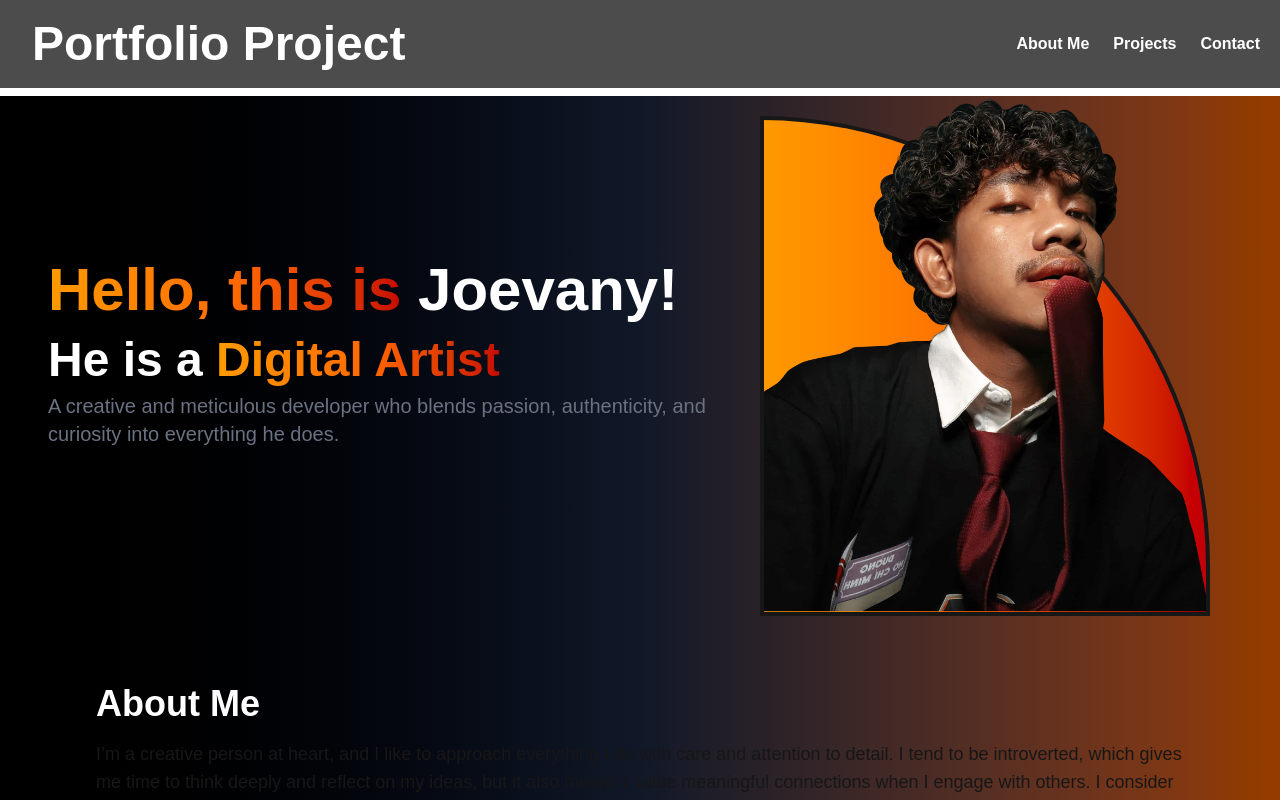
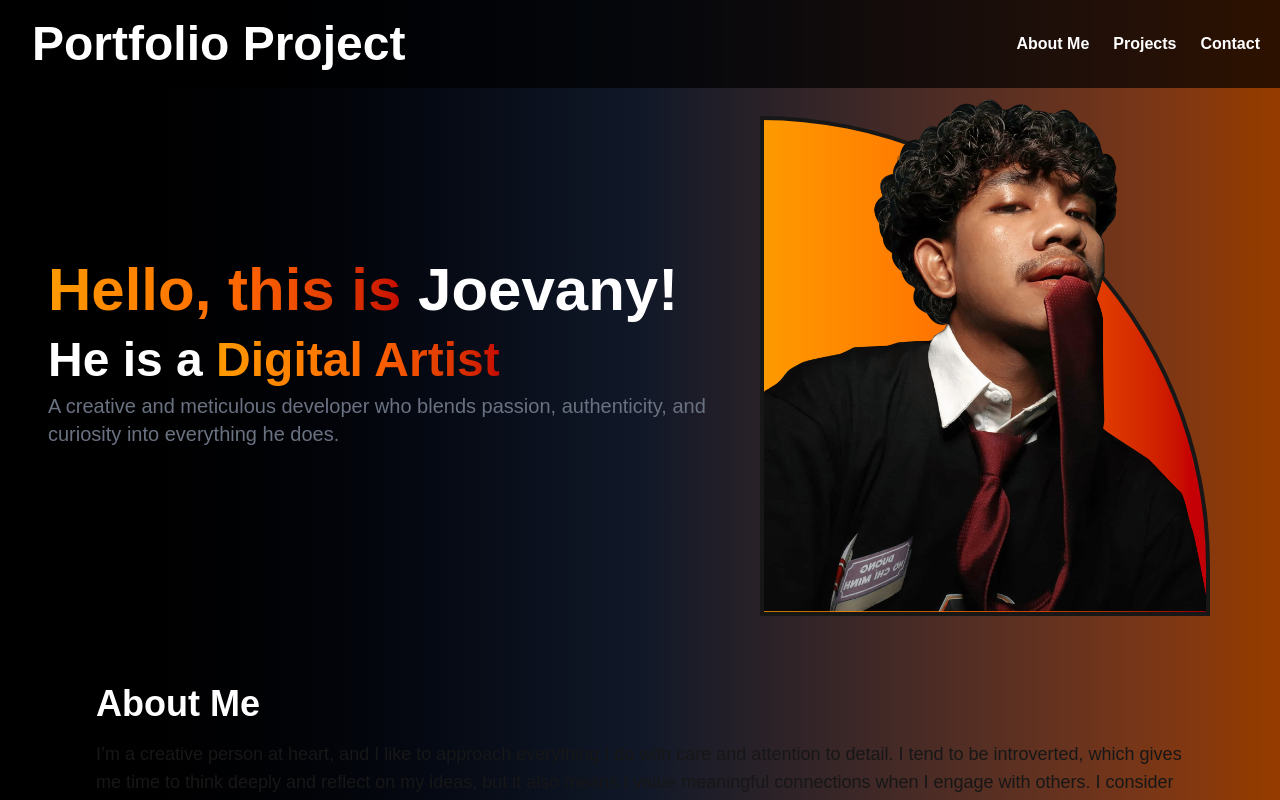
Before and after one commit to typicjoob/portfolio-aliguin, a Next.js app: page / in a window 1280 px wide. Shown: the top 800 px of the page. Built offline with nearby package versions, Linux system fonts and the light colour scheme.

Commit message:
Update page.js

```diff
--- a/src/app/page.js
+++ b/src/app/page.js
@@ -1,4 +1,3 @@
-import Image from "next/image";
 import NavigationBar from "./components/NavigationBar";
 import LandingHeroSection from "./components/LandingHeroSection";
 import AboutMeSection from "./components/AboutMeSection";
@@ -10,12 +9,14 @@ export default function Home() {
   return (
     <main className="flex min-h-screen flex-col bg-black-">
       <NavigationBar />
-      <div className="container mt-24 mx-auto px-12 bg-linear-to-b sm:bg-linear-to-r from-black via-gray-900 to-amber-800">
-        <LandingHeroSection />
-        <AboutMeSection />
-        <SkillsAndExpertiseSection />
-        <ProjectsShowcase />
-        <ContactSection />
+      <div className="bg-linear-to-b sm:bg-linear-to-r from-black via-gray-900 to-amber-800">
+        <div className="container mt-24 mx-auto px-12">
+          <LandingHeroSection />
+          <AboutMeSection />
+          <SkillsAndExpertiseSection />
+          <ProjectsShowcase />
+          <ContactSection />
+        </div>
       </div>
     </main>
   );
```
